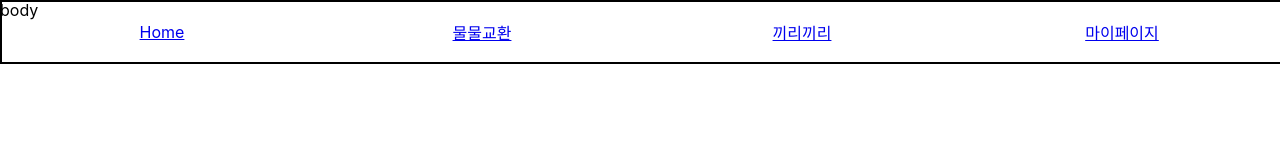
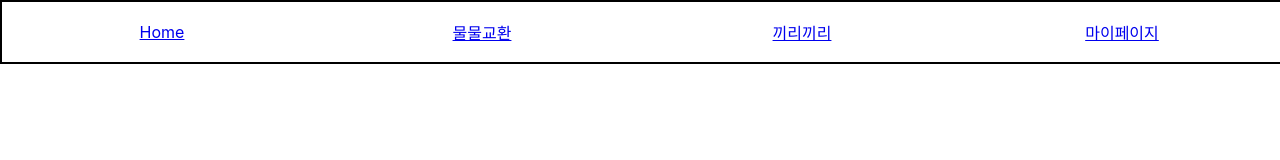
Before and after one commit to F3F-T/COKIRI, a React (Create React App) app in the folder frontend/: page / in a window 1280 px wide. Shown: the top 160 px of the page. Built offline with nearby package versions, Linux system fonts and the light colour scheme.

Commit message:
[ADD]header 설정

```diff
--- a/frontend/src/component/Nav.js
+++ b/frontend/src/component/Nav.js
@@ -4,6 +4,7 @@ import '../styles/Nav.css'
 
 const Nav = () => {
     return (
+        <header>
         <nav>
             <div>
                 <NavLink to="/">
@@ -26,6 +27,7 @@ const Nav = () => {
                 </NavLink>
             </div>
         </nav>
+        </header>
     );
 };
 
--- a/frontend/src/routes/Home.js
+++ b/frontend/src/routes/Home.js
@@ -1,14 +1,10 @@
 import React, {useState, useEffect, useMemo, useCallback} from 'react';
+import styles from "../styles/Home.module.css"
 
 const Home = () => {
-    return (<div>
+    return (<body>
 
-
-        <head>header</head>
-        <body>body</body>
-
-
-        </div>
+        </body>
     );
 }
 
--- /dev/null
+++ b/frontend/src/styles/Home.module.css
@@ -0,0 +1,4 @@
+#content{
+    background-color: aqua;
+    position: relative;
+}
--- a/frontend/src/styles/Nav.css
+++ b/frontend/src/styles/Nav.css
@@ -1,6 +1,7 @@
 
 nav {
     position: fixed;
+    top: 0;
     width: 100%;
     height: 60px;
     display: flex;
```
